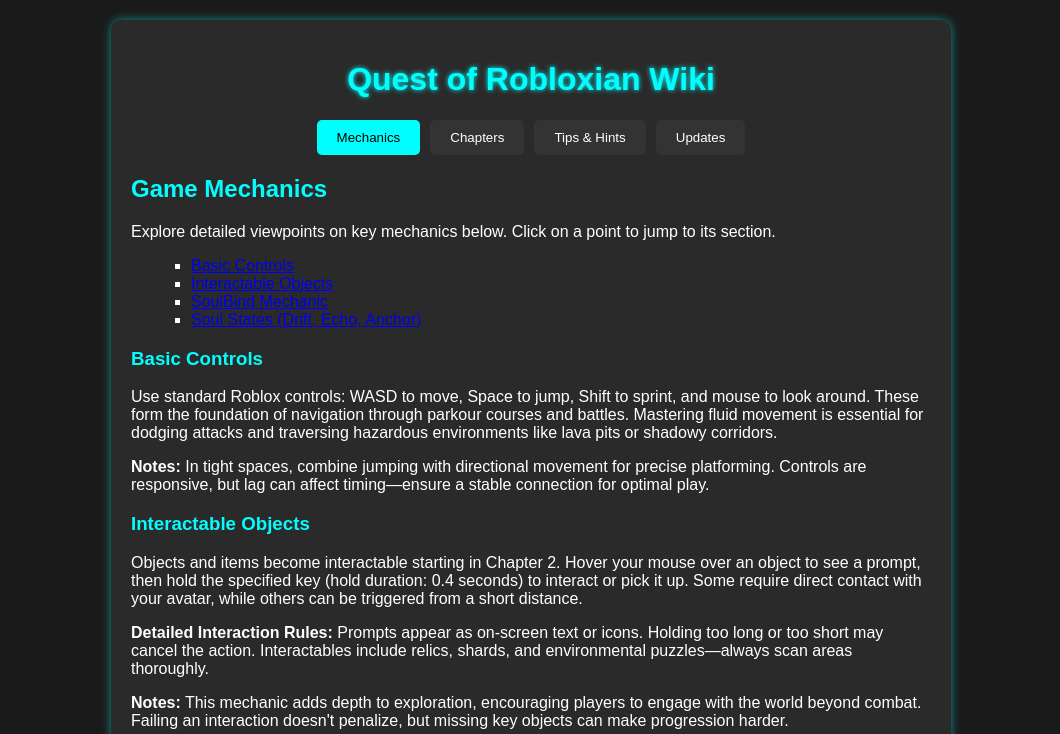
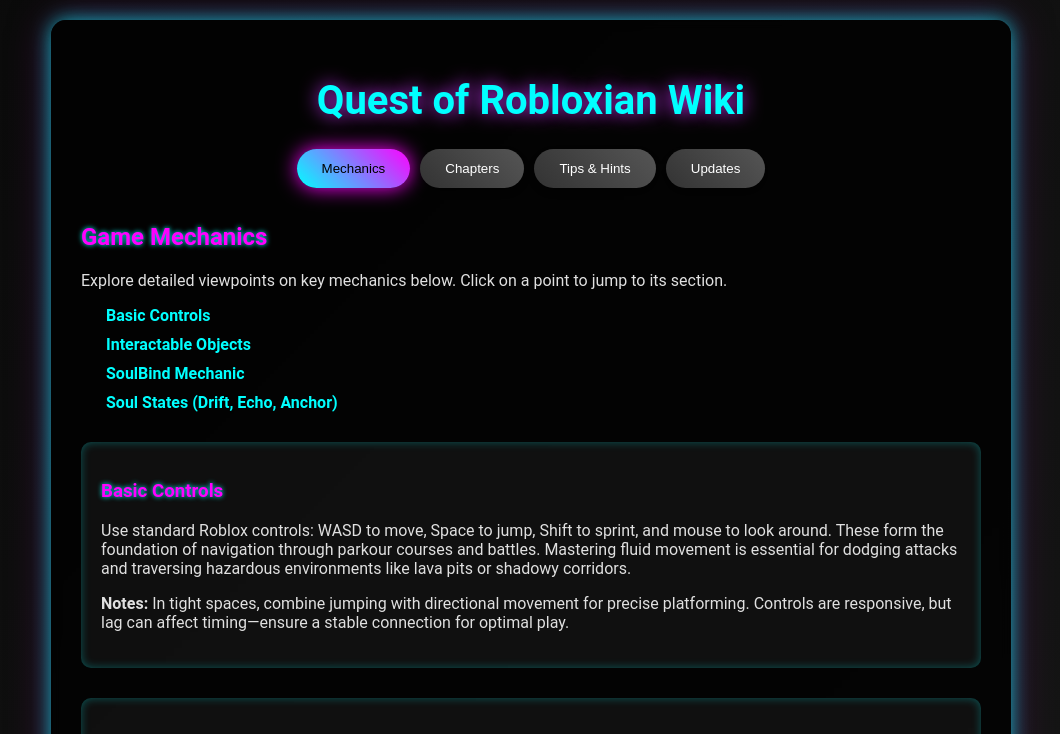
Before and after one commit to Vesluna/quest-of-robloxia-wiki, a plain HTML site: page index.html in a window 1280 px wide. Shown: the top 734 px of the page, without its empty margins (109-1169 px from the left). Drawn offline with Linux system fonts and the light colour scheme.

Commit message:
Update styles.css

```diff
--- a/styles.css
+++ b/styles.css
@@ -1,94 +1,166 @@
 body {
-    font-family: 'Arial', sans-serif;
-    background-color: #1a1a1a;
-    color: #fff;
+    font-family: 'Roboto', sans-serif;
+    background: linear-gradient(135deg, #0a0a0a, #1c1c1c);
+    color: #e0e0e0;
     margin: 0;
     padding: 20px;
+    animation: fadeIn 1s ease-in-out;
+}
+
+@keyframes fadeIn {
+    from { opacity: 0; }
+    to { opacity: 1; }
 }
 
 .container {
-    max-width: 800px;
+    max-width: 900px;
     margin: 0 auto;
-    background-color: #2a2a2a;
-    padding: 20px;
-    border-radius: 10px;
-    box-shadow: 0 0 10px rgba(0, 255, 255, 0.5);
+    background: rgba(0, 0, 0, 0.8);
+    padding: 30px;
+    border-radius: 15px;
+    box-shadow: 0 0 20px rgba(0, 255, 255, 0.7), 0 0 40px rgba(128, 0, 128, 0.5);
+    backdrop-filter: blur(5px);
 }
 
 h1 {
     text-align: center;
     color: #00ffff;
-    text-shadow: 0 0 5px #00ffff;
+    text-shadow: 0 0 10px #00ffff, 0 0 20px #ff00ff;
+    font-size: 2.5em;
+    margin-bottom: 20px;
+    animation: glow 2s infinite alternate;
+}
+
+@keyframes glow {
+    from { text-shadow: 0 0 10px #00ffff; }
+    to { text-shadow: 0 0 20px #ff00ff; }
 }
 
 .tabs {
     display: flex;
     justify-content: center;
-    margin-bottom: 20px;
+    margin-bottom: 30px;
+    flex-wrap: wrap;
 }
 
 .tab-link {
-    background-color: #333;
+    background: linear-gradient(45deg, #333, #555);
     color: #fff;
-    padding: 10px 20px;
-    margin: 0 5px;
+    padding: 12px 25px;
+    margin: 5px;
     border: none;
-    border-radius: 5px;
+    border-radius: 30px;
     cursor: pointer;
-    transition: background-color 0.3s;
+    transition: transform 0.3s, box-shadow 0.3s;
+    box-shadow: 0 4px 8px rgba(0, 0, 0, 0.5);
 }
 
 .tab-link:hover {
-    background-color: #00ffff;
-    color: #000;
+    transform: scale(1.05);
+    box-shadow: 0 0 15px #00ffff;
 }
 
 .tab-link.active {
-    background-color: #00ffff;
+    background: linear-gradient(45deg, #00ffff, #ff00ff);
     color: #000;
+    box-shadow: 0 0 20px #ff00ff;
 }
 
 .tab-content {
     display: none;
+    animation: slideIn 0.5s ease-in-out;
 }
 
 .tab-content.active {
     display: block;
 }
 
-.wiki-image {
-    max-width: 200px;
-    border: 2px solid #00ffff;
-    border-radius: 5px;
+@keyframes slideIn {
+    from { transform: translateY(20px); opacity: 0; }
+    to { transform: translateY(0); opacity: 1; }
+}
+
+.viewpoints {
+    list-style: none;
+    padding: 0;
+}
+
+.viewpoints li {
     margin: 10px 0;
 }
 
+.viewpoints a {
+    color: #00ffff;
+    text-decoration: none;
+    font-weight: bold;
+    transition: color 0.3s;
+}
+
+.viewpoints a:hover {
+    color: #ff00ff;
+    text-shadow: 0 0 5px #ff00ff;
+}
+
+section {
+    margin-top: 30px;
+    padding: 20px;
+    background: rgba(255, 255, 255, 0.05);
+    border-radius: 10px;
+    box-shadow: inset 0 0 10px rgba(0, 255, 255, 0.3);
+}
+
+h2, h3 {
+    color: #ff00ff;
+    text-shadow: 0 0 5px #00ffff;
+}
+
+ul {
+    list-style-type: disc;
+    margin-left: 25px;
+    color: #e0e0e0;
+}
+
+li {
+    margin: 8px 0;
+}
+
+.wiki-image {
+    max-width: 250px;
+    border: 3px solid #00ffff;
+    border-radius: 10px;
+    margin: 15px auto;
+    display: block;
+    box-shadow: 0 0 15px #ff00ff;
+    transition: transform 0.3s;
+}
+
+.wiki-image:hover {
+    transform: scale(1.1);
+}
+
 .update-bubble {
-    background-color: #333;
-    padding: 15px;
-    margin: 10px 0;
-    border-radius: 15px;
+    background: linear-gradient(45deg, #222, #444);
+    padding: 20px;
+    margin: 15px 0;
+    border-radius: 20px;
     position: relative;
-    border: 2px solid #00ffff;
+    border: 2px dashed #ff00ff;
+    box-shadow: 0 0 10px #00ffff;
 }
 
 .update-bubble::before {
     content: '';
     position: absolute;
-    bottom: -10px;
-    left: 20px;
-    border-left: 10px solid transparent;
-    border-right: 10px solid transparent;
-    border-top: 10px solid #00ffff;
+    bottom: -15px;
+    left: 30px;
+    border-left: 15px solid transparent;
+    border-right: 15px solid transparent;
+    border-top: 15px solid #ff00ff;
 }
 
-h2, h3 {
-    color: #00ffff;
-}
-
-ul {
-    list-style-type: square;
-    margin-left: 20px;
+.update-bubble p {
+    margin: 0;
+    font-style: italic;
 }
 
 @media (max-width: 600px) {
@@ -96,6 +168,9 @@ ul {
         flex-direction: column;
     }
     .tab-link {
-        margin: 5px 0;
+        margin: 10px 0;
+    }
+    .container {
+        padding: 15px;
     }
 }
```
